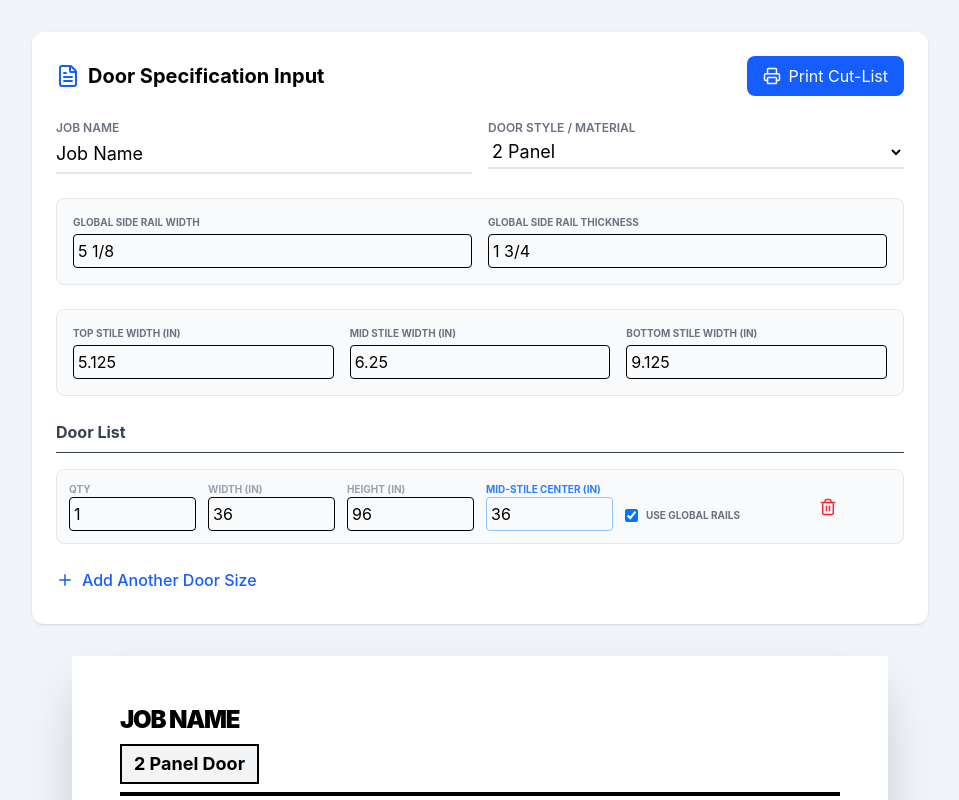
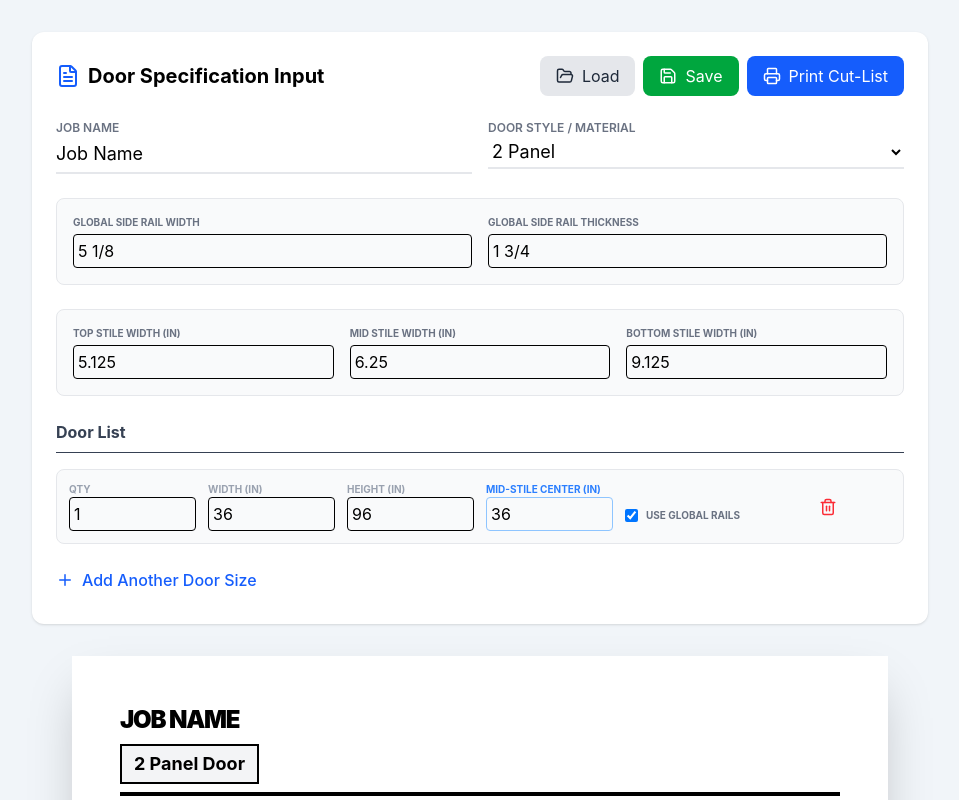
Before and after one commit to Ravoldt/Door-Solver, a React (Vite) app in the folder door-calculator/: page / in a window 1280 px wide. Shown: the top 800 px of the page, without its empty margins (160-1119 px from the left). Built offline with nearby package versions, Linux system fonts and the light colour scheme.

Commit message:
implement save and load functionality for door configurations

```diff
--- a/door-calculator/src/App.jsx
+++ b/door-calculator/src/App.jsx
@@ -1,5 +1,5 @@
 import React, { useState } from 'react';
-import { Printer, Plus, Trash2, FileText } from 'lucide-react';
+import { Printer, Plus, Trash2, FileText, Save, FolderOpen } from 'lucide-react';
 
 const App = () => {
   // --- State Management ---
@@ -146,6 +146,54 @@ const App = () => {
 
   const data = calculateData();
 
+  // --- Save/Load Logic ---
+  const handleSave = () => {
+    const stateToSave = {
+      jobName,
+      doorType,
+      doors,
+      settings,
+      appVersion: '1.0' // Good practice for future migrations
+    };
+
+    const blob = new Blob([JSON.stringify(stateToSave, null, 2)], { type: 'application/json' });
+    const url = URL.createObjectURL(blob);
+    const a = document.createElement('a');
+    a.href = url;
+    a.download = `${jobName.replace(/ /g, '_') || 'door_job'}.json`;
+    document.body.appendChild(a);
+    a.click();
+    document.body.removeChild(a);
+    URL.revokeObjectURL(url);
+  };
+
+  const handleLoad = (event) => {
+    const file = event.target.files[0];
+    if (!file) return;
+
+    const reader = new FileReader();
+    reader.onload = (e) => {
+      try {
+        const loadedState = JSON.parse(e.target.result);
+        // Basic validation
+        if (loadedState.jobName && loadedState.doorType && loadedState.doors && loadedState.settings) {
+          setJobName(loadedState.jobName);
+          setDoorType(loadedState.doorType);
+          setDoors(loadedState.doors);
+          setSettings(loadedState.settings);
+        } else {
+          alert('Invalid or corrupted save file.');
+        }
+      } catch (error) {
+        console.error("Failed to load or parse file:", error);
+        alert('Failed to load file. It may be corrupted.');
+      }
+    };
+    reader.readAsText(file);
+    // Reset file input so onChange fires again for the same file
+    event.target.value = null;
+  };
+
   const addDoor = () => {
     setDoors([...doors, { id: Date.now(), width: 36, height: 96, qty: 1, midStileCenter: 36, useGlobalSideRail: true, sideRailWidth: "", sideRailThickness: "" }]);
   };
@@ -166,12 +214,35 @@ const App = () => {
           <h2 className="text-xl font-bold flex items-center gap-2">
             <FileText className="text-blue-600" /> Door Specification Input
           </h2>
+          <div className="flex items-center gap-2">
+            <input
+              type="file"
+              id="loadFile"
+              className="hidden"
+              onChange={handleLoad}
+              accept=".json"
+            />
+            <label
+              htmlFor="loadFile"
+              className="bg-gray-200 text-gray-800 px-4 py-2 rounded-lg flex items-center gap-2 hover:bg-gray-300 transition cursor-pointer"
+            >
+              <FolderOpen size={18} /> Load
+            </label>
+
+            <button
+              onClick={handleSave}
+              className="bg-green-600 text-white px-4 py-2 rounded-lg flex items-center gap-2 hover:bg-green-700 transition"
+            >
+              <Save size={18} /> Save
+            </button>
+
             <button
               onClick={() => window.print()}
               className="bg-blue-600 text-white px-4 py-2 rounded-lg flex items-center gap-2 hover:bg-blue-700 transition"
             >
               <Printer size={18} /> Print Cut-List
             </button>
+          </div>
         </div>
 
         <div className="grid grid-cols-1 md:grid-cols-2 gap-4 mb-6">
```
Lines whose indentation alone changed are shown as unchanged.
